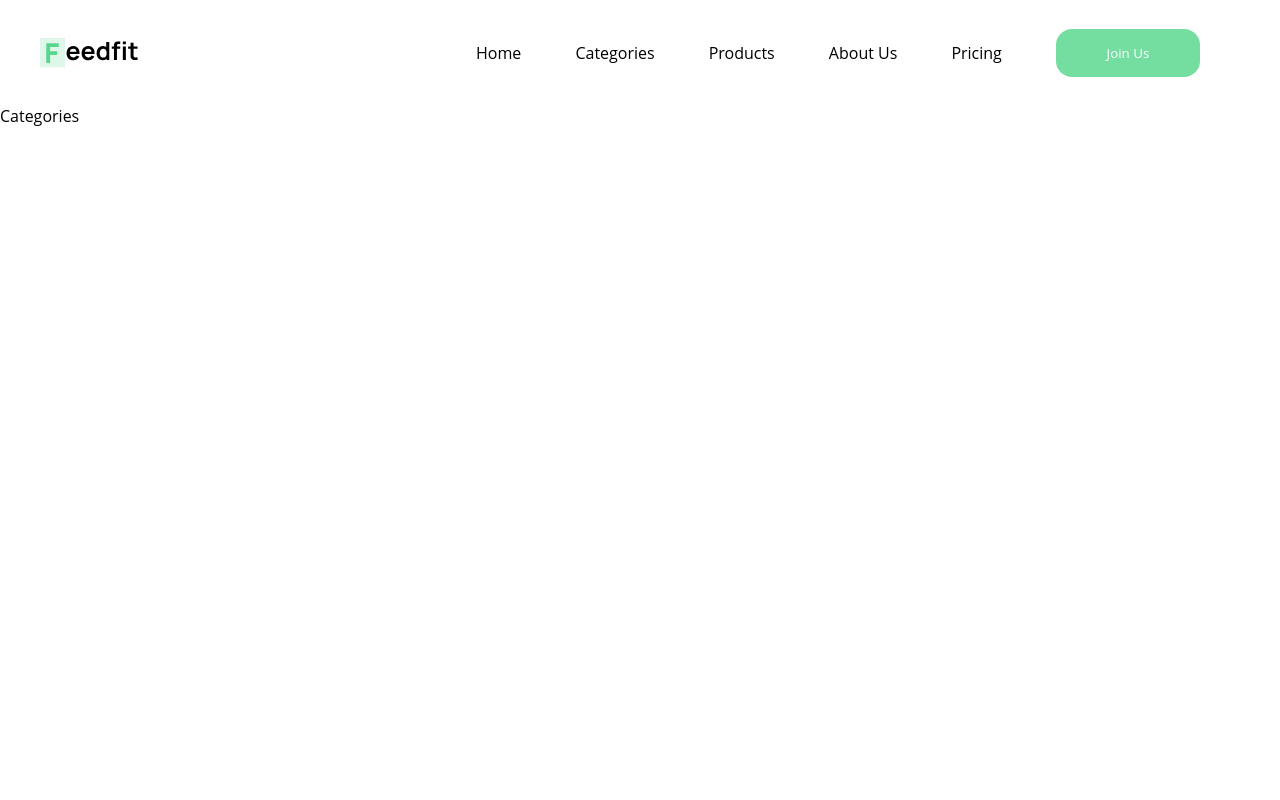
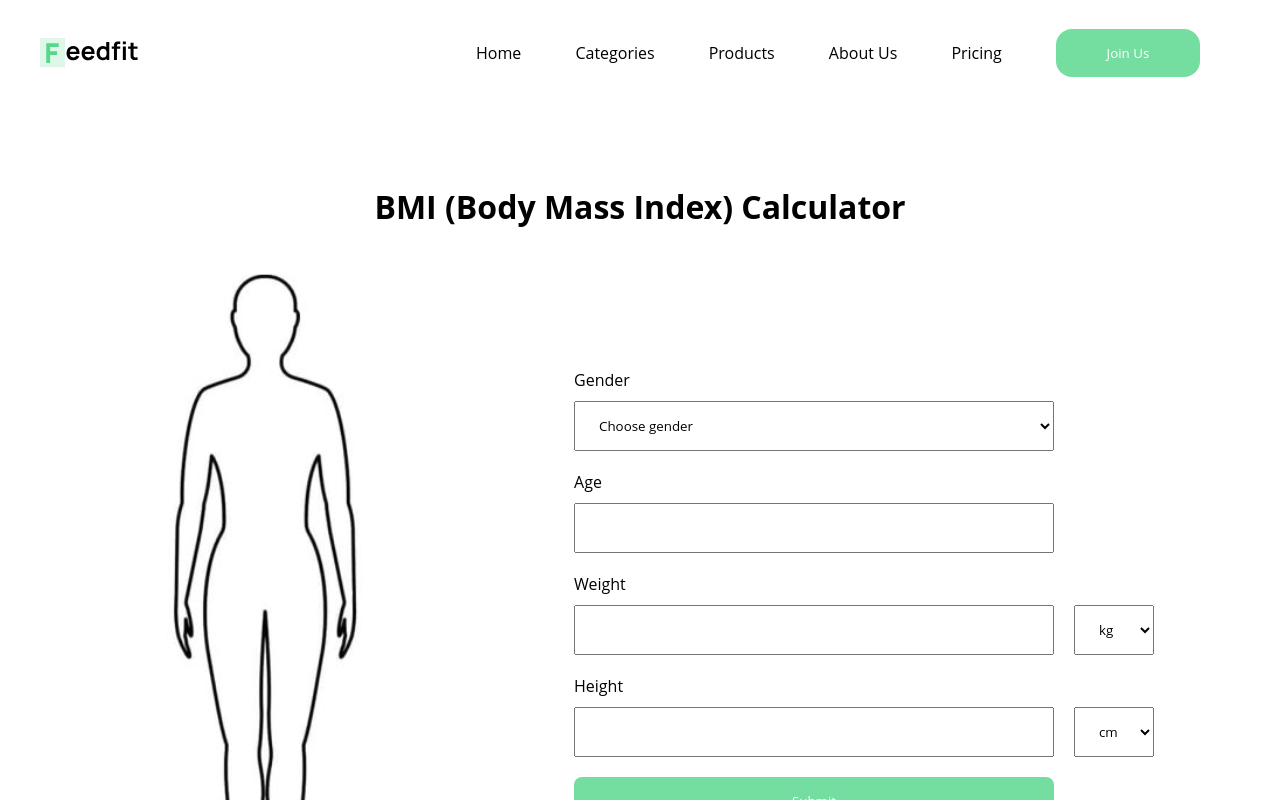
Before and after one commit to Nky237/FeedFit, a React (Vite) app: page /menu in a window 1280 px wide. Shown: the top 800 px of the page. Built offline with nearby package versions, Linux system fonts and the light colour scheme.

Commit message:
added the form section

```diff
--- a/src/Component/MyStyle.style.tsx
+++ b/src/Component/MyStyle.style.tsx
@@ -8,6 +8,9 @@ width: 90%;
 margin: auto;
 margin: 40px auto;
 padding: 40px 0;
+h1{
+    text-align: center;
+}
 `
 export const Wrap = styled(Wrapper) `
    p{
@@ -121,3 +124,32 @@ line-height: 30px;
 margin-top: 0;
 padding: 30px 0;
 `
+export const Form =styled.form`
+width: 80%;
+input, select{
+    height: 50px;
+    width: 480px;
+    padding: 0 20px;
+}
+button{
+    border-radius: 8px;
+    width: 480px;
+    margin-top: 20px;
+}
+label{
+    padding-bottom: 10px;
+}
+`
+export const Smal = styled.div`
+select{
+    width: 80px;
+    margin-left: 20px;
+}
+
+
+`
+export const Column = styled.div`
+    display: flex;
+    flex-direction: column;
+    margin-top: 20px;
+`
--- a/src/Component/types.tsx
+++ b/src/Component/types.tsx
@@ -7,3 +7,7 @@ export interface Props {
 export interface Pic{
     image:string
 }
+export interface Formy{
+    text: number
+    lab: string
+}
--- a/src/Pages/Categories.tsx
+++ b/src/Pages/Categories.tsx
@@ -1,6 +1,52 @@
+import { Wrapper, Flex, Button, Form, Smal, Column } from "../Component/MyStyle.style"
+import Human from '../assets/Human.svg'
 const Categories = () => {
   return (
-    <div>Categories</div>
+    <Wrapper>
+        <h1>BMI (Body Mass Index) Calculator</h1>
+        <Flex>
+      <img src = {Human} width = {500} alt= 'human' />
+        <Form action="">
+            <Column>
+              <label htmlFor="">Gender</label>
+            <select name="" id="">
+            <option selected value="">Choose gender</option>
+            <option value="male">male</option>
+            <option value="female">Female</option>
+            </select>
+            </Column>
+            <Column>
+              <label htmlFor="">Age</label>
+              <input type="number" />
+            </Column>
+            <Column>
+                <label htmlFor="weight">Weight</label>
+                <Smal>
+                    <input type="number" />
+                    <select name="weight" id="">
+                      <option value="kg">kg</option>
+                      <option value="g">g</option>
+                      <option value="lb">lb</option>
+                    </select>
+                </Smal>
+              </Column>
+            <Column>
+                <label htmlFor="weight">Height</label>
+                <Smal>
+                    <input type="number" />
+                    <select name="height" id="height">
+                      <option value="cm">cm</option>
+                      <option value="m">m</option>
+                      <option value="ft">ft</option>
+                    </select>
+                </Smal>
+            </Column>
+          <div>
+              <Button type="submit">Submit</Button>
+          </div>
+        </Form>
+        </Flex>
+    </Wrapper>
   )
 }
 
--- a/src/Pages/Home.tsx
+++ b/src/Pages/Home.tsx
@@ -23,7 +23,7 @@ const Home: React.FC = () => {
             <Wrap>
             <Flex>
             <div>
-                <h1>Lets Begin Your <br/> </h1>
+                <h2>Lets Begin Your <br/> </h2>
                 <p>Achieve your weight goals and improve your
                     overall health with our customized diet plans
                 tailored to your specific needs.</p>
```
Also changed, not shown: src/assets/Human.svg (added).
